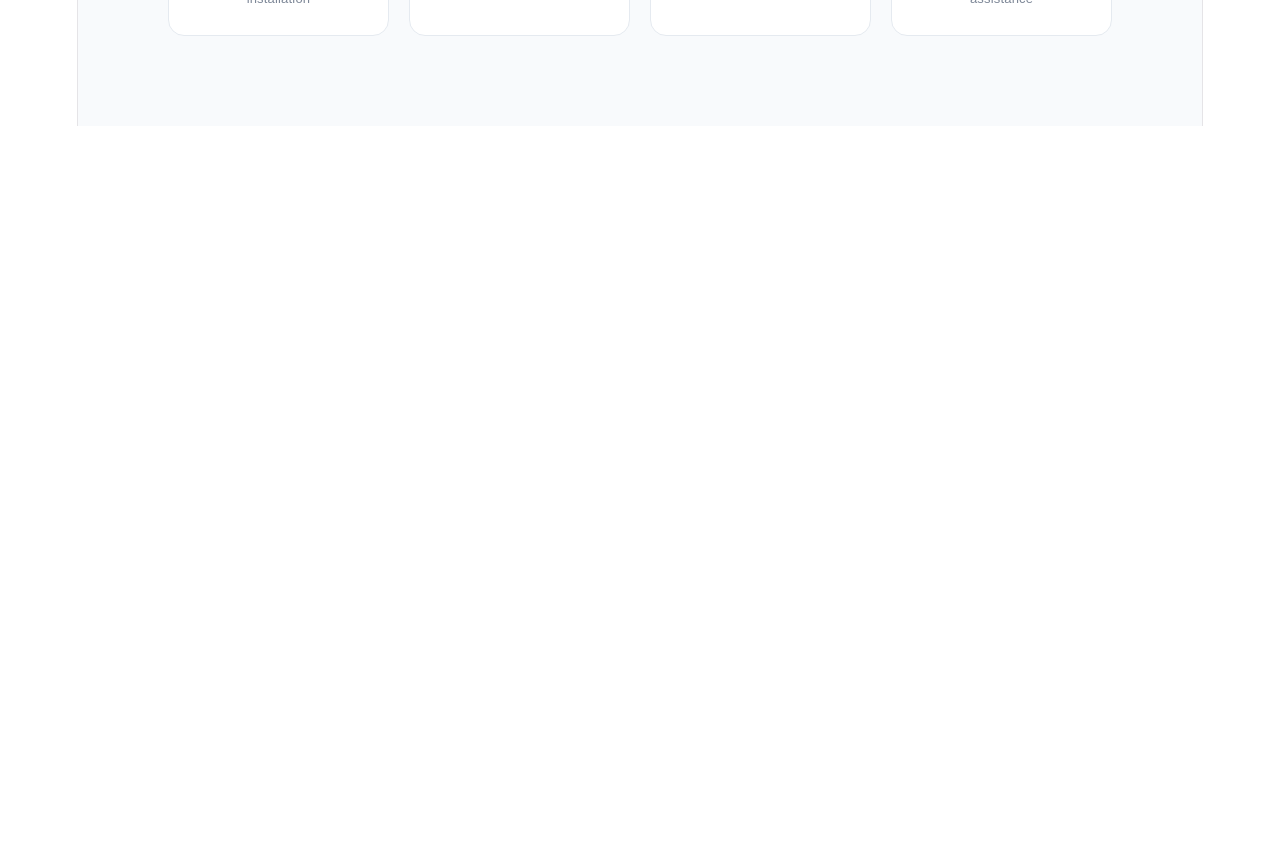
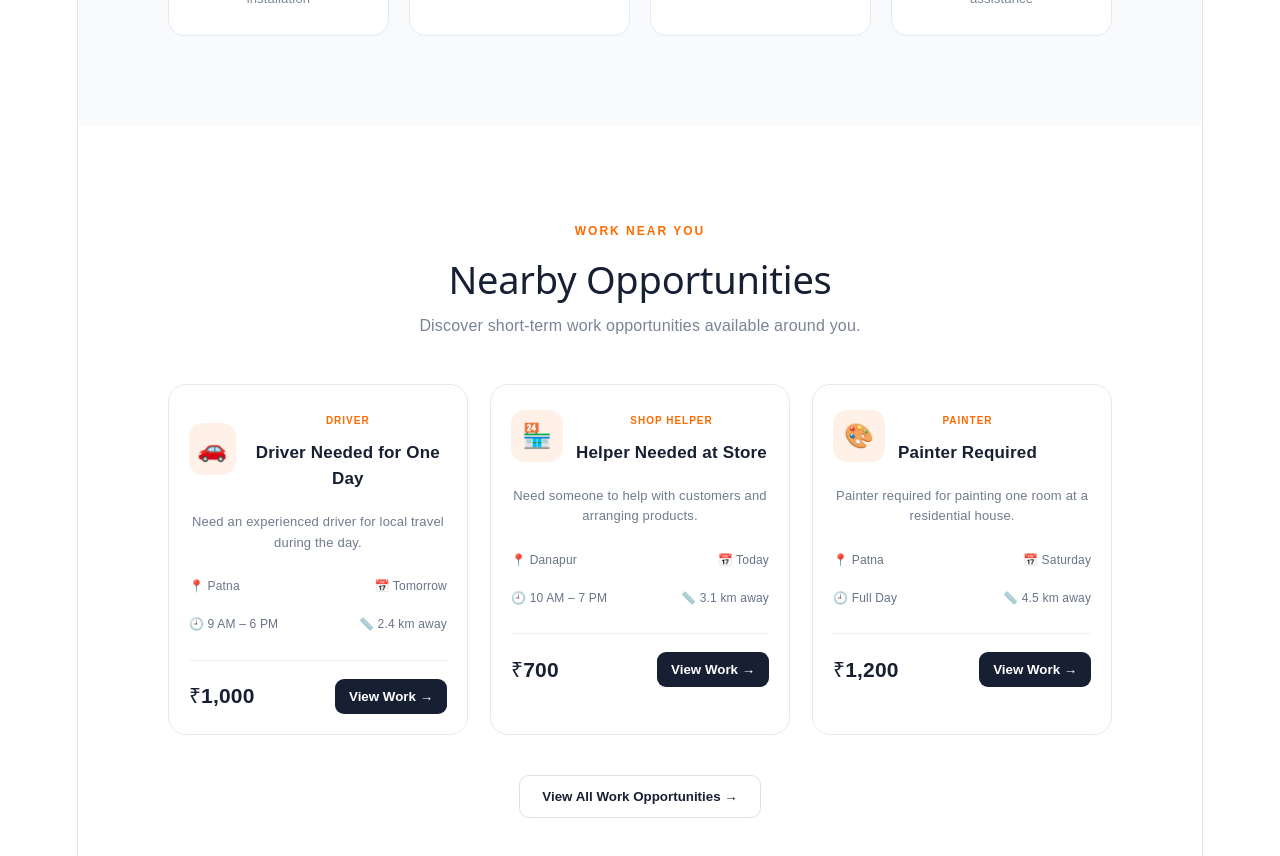
Before and after one commit to ashwinkumar928/kaamon-mvp, a React (Vite) app: page / in a window 1280 px wide. Shown: the part 1580-2436 px from the top of the page. Before the commit the page ends 1706 px from the top, so only its background shows below. Built offline with nearby package versions, Linux system fonts and the light colour scheme.

Commit message:
Complete KaamON homepage sections

```diff
--- a/src/App.css
+++ b/src/App.css
@@ -533,6 +533,124 @@ button {
   line-height: 1.5;
 }
 
+/* ================= NEARBY JOBS ================= */
+
+.nearby-jobs {
+  padding: 90px 8%;
+  background: #ffffff;
+}
+
+.jobs-grid {
+  max-width: 1150px;
+  margin: 0 auto;
+  display: grid;
+  grid-template-columns: repeat(3, 1fr);
+  gap: 22px;
+}
+
+.nearby-job-card {
+  padding: 20px;
+  background: white;
+  border: 1px solid #e5eaf0;
+  border-radius: 18px;
+  transition: 0.2s ease;
+}
+
+.nearby-job-card:hover {
+  transform: translateY(-5px);
+  box-shadow: 0 16px 35px rgba(24, 35, 57, 0.08);
+}
+
+.nearby-job-top {
+  display: flex;
+  align-items: center;
+  gap: 13px;
+}
+
+.nearby-job-icon {
+  width: 52px;
+  height: 52px;
+  display: flex;
+  justify-content: center;
+  align-items: center;
+  background: #fff1e7;
+  border-radius: 14px;
+  font-size: 24px;
+}
+
+.job-type {
+  color: #ff6b00;
+  font-size: 10px;
+  font-weight: 800;
+  letter-spacing: 1px;
+}
+
+.nearby-job-top h3 {
+  margin: 5px 0 0;
+  font-size: 17px;
+  color: #172033;
+}
+
+.nearby-job-description {
+  color: #707b8c;
+  font-size: 13px;
+  line-height: 1.6;
+  margin: 20px 0;
+}
+
+.job-details-row {
+  display: flex;
+  justify-content: space-between;
+  gap: 10px;
+  margin: 12px 0;
+  font-size: 12px;
+  color: #687386;
+}
+
+.job-bottom {
+  margin-top: 22px;
+  padding-top: 18px;
+  border-top: 1px solid #edf0f4;
+
+  display: flex;
+  align-items: center;
+  justify-content: space-between;
+}
+
+.job-bottom strong {
+  font-size: 21px;
+  color: #172033;
+}
+
+.job-bottom button {
+  background: #172033;
+  color: white;
+  border: none;
+  padding: 10px 14px;
+  border-radius: 9px;
+  font-weight: 700;
+  cursor: pointer;
+}
+
+.job-bottom button:hover {
+  background: #ff6b00;
+}
+
+.view-all-jobs {
+  margin-top: 40px;
+  text-align: center;
+}
+
+.view-all-jobs button {
+  padding: 13px 22px;
+  background: white;
+  color: #172033;
+  border: 1px solid #dce2e9;
+  border-radius: 10px;
+  font-weight: 700;
+  cursor: pointer;
+}
+
 
 /* ================= TABLET ================= */
 
@@ -576,6 +694,10 @@ button {
 
   .categories-grid {
     grid-template-columns: repeat(2, 1fr);
+  }
+
+  .jobs-grid {
+    grid-template-columns: 1fr;
   }
 }
 
@@ -627,4 +749,27 @@ button {
   .categories-grid {
     grid-template-columns: 1fr;
   }
+  /* ===== Compact Nearby Job Cards ===== */
+
+.jobs-grid {
+  max-width: 1050px;
+  gap: 18px;
 }
+
+.nearby-job-card {
+  padding: 20px;
+}
+
+.nearby-job-description {
+  margin: 16px 0;
+}
+
+.job-details-row {
+  margin: 10px 0;
+}
+
+.job-bottom {
+  margin-top: 18px;
+  padding-top: 15px;
+}
+}
--- a/src/App.jsx
+++ b/src/App.jsx
@@ -239,6 +239,128 @@ function App() {
 
 </section>
 
+{/* NEARBY JOBS SECTION */}
+<section className="nearby-jobs" id="jobs">
+
+  <div className="section-title">
+    <span>WORK NEAR YOU</span>
+    <h2>Nearby Opportunities</h2>
+    <p>
+      Discover short-term work opportunities available around you.
+    </p>
+  </div>
+
+  <div className="jobs-grid">
+
+    {/* JOB 1 */}
+    <div className="nearby-job-card">
+
+      <div className="nearby-job-top">
+        <div className="nearby-job-icon">🚗</div>
+
+        <div>
+          <span className="job-type">DRIVER</span>
+          <h3>Driver Needed for One Day</h3>
+        </div>
+      </div>
+
+      <p className="nearby-job-description">
+        Need an experienced driver for local travel during the day.
+      </p>
+
+      <div className="job-details-row">
+        <span>📍 Patna</span>
+        <span>📅 Tomorrow</span>
+      </div>
+
+      <div className="job-details-row">
+        <span>🕘 9 AM – 6 PM</span>
+        <span>📏 2.4 km away</span>
+      </div>
+
+      <div className="job-bottom">
+        <strong>₹1,000</strong>
+        <button>View Work →</button>
+      </div>
+
+    </div>
+
+
+    {/* JOB 2 */}
+    <div className="nearby-job-card">
+
+      <div className="nearby-job-top">
+        <div className="nearby-job-icon">🏪</div>
+
+        <div>
+          <span className="job-type">SHOP HELPER</span>
+          <h3>Helper Needed at Store</h3>
+        </div>
+      </div>
+
+      <p className="nearby-job-description">
+        Need someone to help with customers and arranging products.
+      </p>
+
+      <div className="job-details-row">
+        <span>📍 Danapur</span>
+        <span>📅 Today</span>
+      </div>
+
+      <div className="job-details-row">
+        <span>🕘 10 AM – 7 PM</span>
+        <span>📏 3.1 km away</span>
+      </div>
+
+      <div className="job-bottom">
+        <strong>₹700</strong>
+        <button>View Work →</button>
+      </div>
+
+    </div>
+
+
+    {/* JOB 3 */}
+    <div className="nearby-job-card">
+
+      <div className="nearby-job-top">
+        <div className="nearby-job-icon">🎨</div>
+
+        <div>
+          <span className="job-type">PAINTER</span>
+          <h3>Painter Required</h3>
+        </div>
+      </div>
+
+      <p className="nearby-job-description">
+        Painter required for painting one room at a residential house.
+      </p>
+
+      <div className="job-details-row">
+        <span>📍 Patna</span>
+        <span>📅 Saturday</span>
+      </div>
+
+      <div className="job-details-row">
+        <span>🕘 Full Day</span>
+        <span>📏 4.5 km away</span>
+      </div>
+
+      <div className="job-bottom">
+        <strong>₹1,200</strong>
+        <button>View Work →</button>
+      </div>
+
+    </div>
+
+  </div>
+
+  <div className="view-all-jobs">
+    <button>View All Work Opportunities →</button>
+  </div>
+
+</section>
+
 </div>
 );
 }
```
